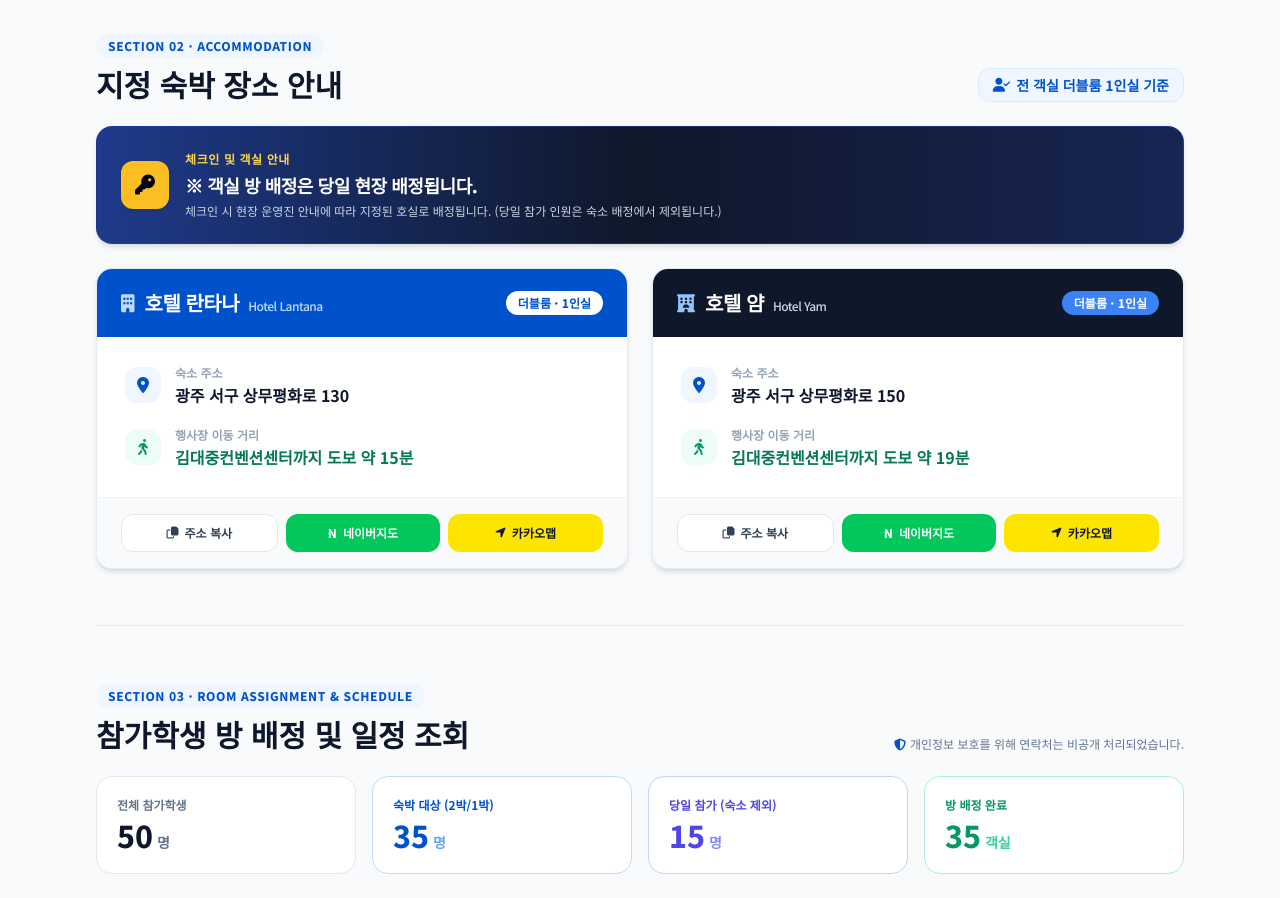
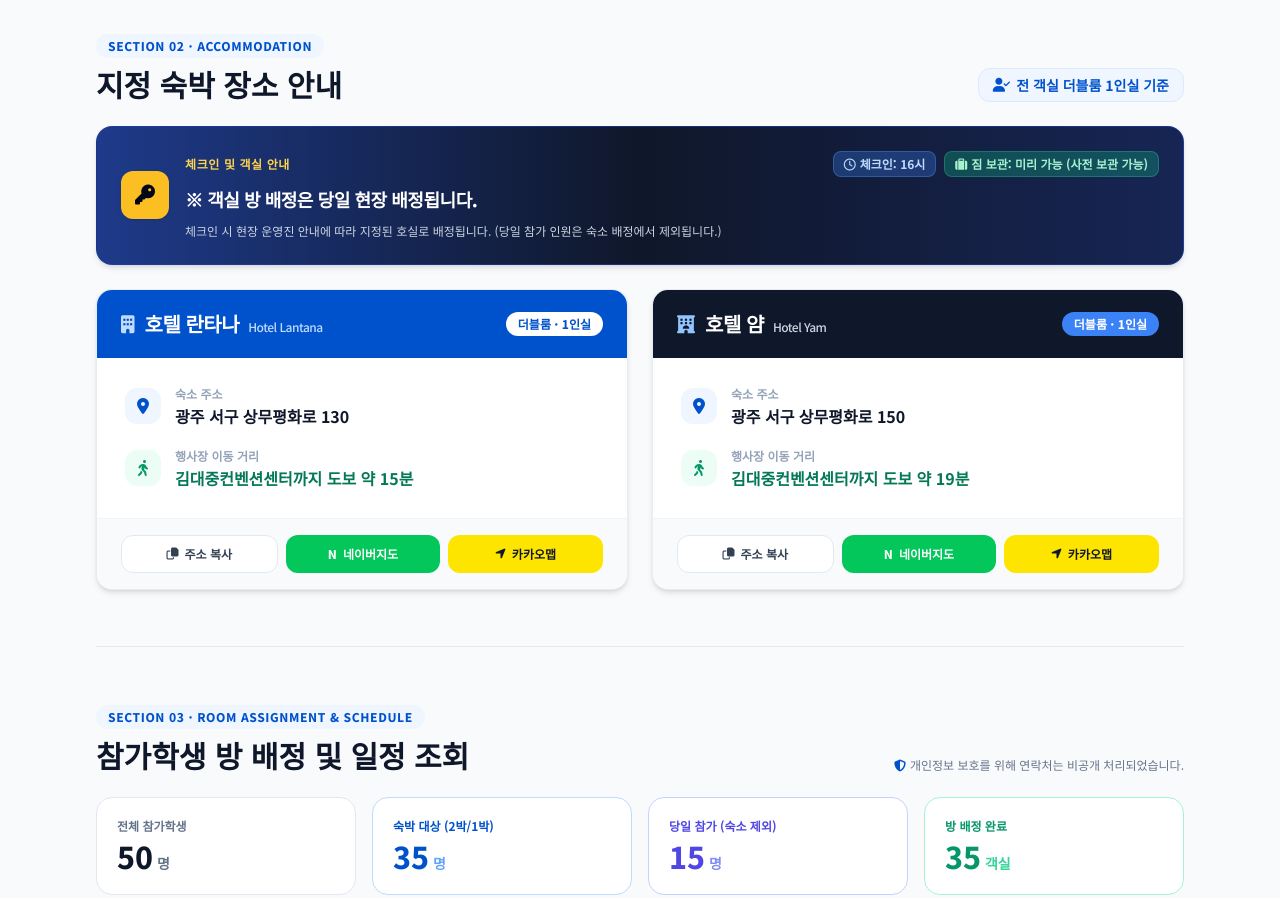
Before and after one commit to mapkjh-well/hotelroom2, a plain HTML site: page index.html in a window 1280 px wide. Shown: the part 2340-3238 px from the top of the page. Drawn offline with nearby package versions, Linux system fonts and the light colour scheme.

Commit message:
Update index.html

```diff
--- a/index.html
+++ b/index.html
@@ -249,17 +249,27 @@
         </span>
       </div>
 
-      <!-- Notice for On-site Room Assignment -->
-      <div class="bg-gradient-to-r from-blue-900 via-[#0F172A] to-blue-950 text-white rounded-2xl p-5 sm:p-6 mb-6 shadow-md border border-blue-800/60 flex items-center gap-4">
-        <div class="w-12 h-12 rounded-xl bg-amber-400 text-slate-950 flex items-center justify-center text-xl shrink-0 font-extrabold shadow">
+      <!-- Notice for On-site Room Assignment & Check-in Info -->
+      <div class="bg-gradient-to-r from-blue-900 via-[#0F172A] to-blue-950 text-white rounded-2xl p-5 sm:p-6 mb-6 shadow-md border border-blue-800/60 flex items-start sm:items-center gap-4">
+        <div class="w-12 h-12 rounded-xl bg-amber-400 text-slate-950 flex items-center justify-center text-xl shrink-0 font-extrabold shadow mt-0.5 sm:mt-0">
           <i class="fa-solid fa-key"></i>
         </div>
-        <div>
-          <div class="text-xs font-bold text-amber-300 uppercase tracking-wider mb-1">체크인 및 객실 안내</div>
+        <div class="space-y-2 w-full">
+          <div class="flex flex-wrap items-center justify-between gap-2">
+            <div class="text-xs font-bold text-amber-300 uppercase tracking-wider">체크인 및 객실 안내</div>
+            <div class="flex flex-wrap items-center gap-2 text-xs font-bold">
+              <span class="px-2.5 py-1 rounded-lg bg-blue-500/30 text-blue-200 border border-blue-400/30">
+                <i class="fa-regular fa-clock mr-1"></i>체크인: 16시
+              </span>
+              <span class="px-2.5 py-1 rounded-lg bg-emerald-500/30 text-emerald-200 border border-emerald-400/30">
+                <i class="fa-solid fa-suitcase mr-1"></i>짐 보관: 미리 가능 (사전 보관 가능)
+              </span>
+            </div>
+          </div>
           <div class="text-base sm:text-lg font-extrabold tracking-tight">
             ※ 객실 방 배정은 당일 현장 배정됩니다.
           </div>
-          <p class="text-xs text-slate-300 mt-1">
+          <p class="text-xs text-slate-300 leading-relaxed">
             체크인 시 현장 운영진 안내에 따라 지정된 호실로 배정됩니다. (당일 참가 인원은 숙소 배정에서 제외됩니다.)
           </p>
         </div>
```
